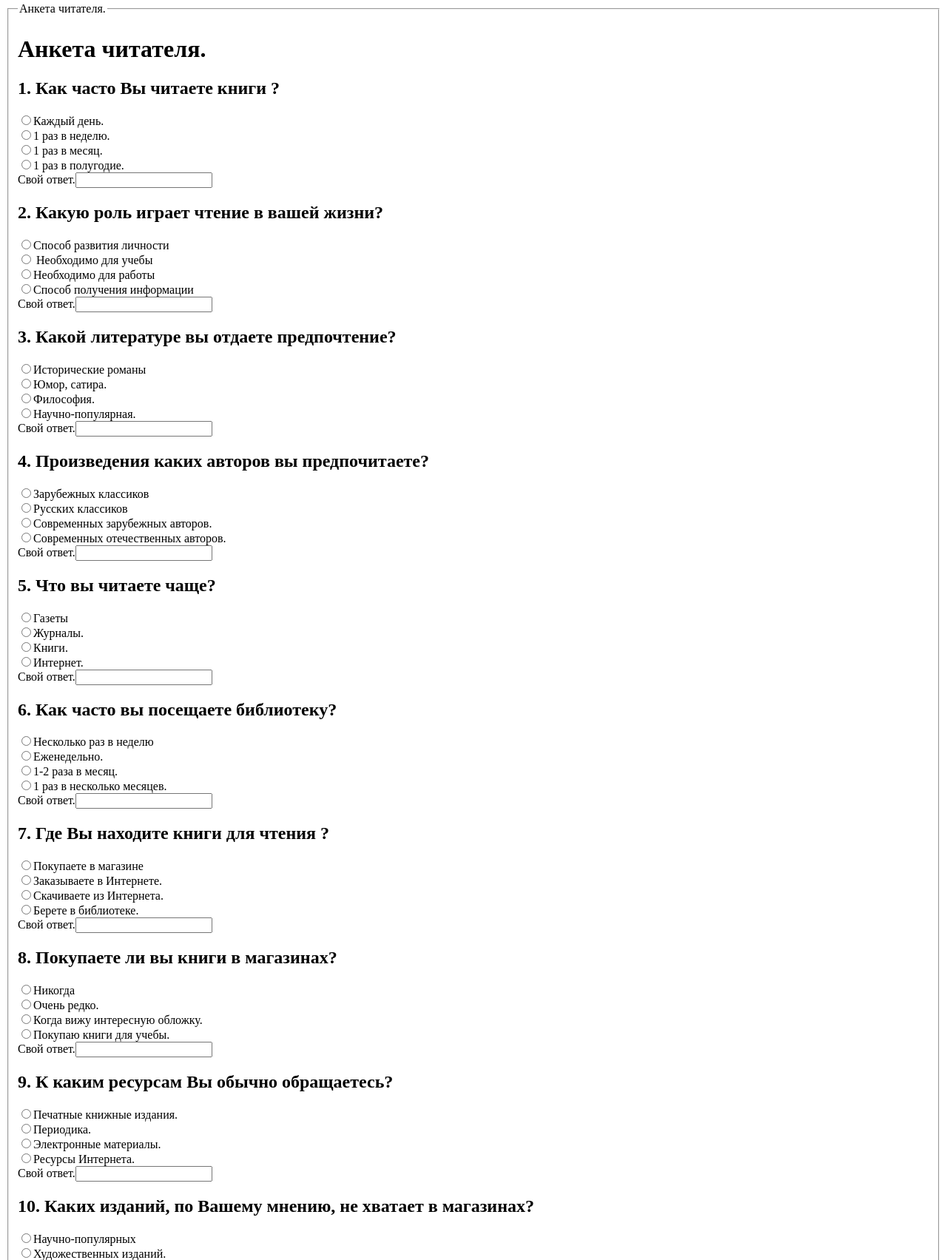
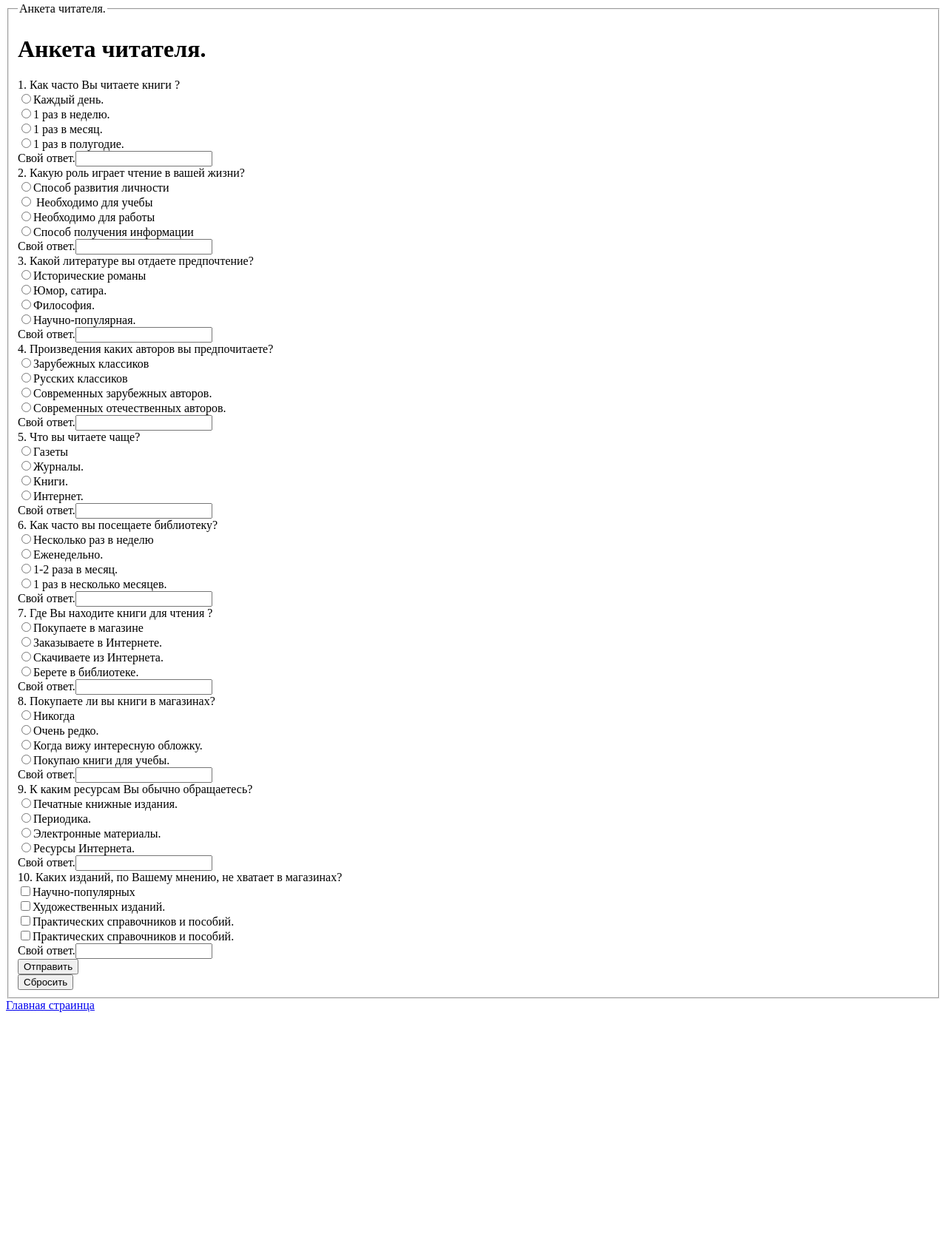
Before and after one commit to VladimirMakarof/itmo-curse, a plain HTML site: page forms/anketa.html in a window 1280 px wide. Shown: the part 5-1708 px from the top of the page at 74% size. After the commit the page ends 1381 px from the top, so only its background shows below. Drawn offline with Linux system fonts and the light colour scheme.

Commit message:
lesson_2.4

```diff
--- a/forms/anketa.html
+++ b/forms/anketa.html
@@ -12,189 +12,161 @@
 			<legend>Анкета читателя.</legend>
 			<h1>Анкета читателя.</h1>
 			<div>
-					<div><h2>1. Как часто Вы читаете книги ?</h2>
-					<label>
-						<input type="radio" name="1" value="Каждый день">Каждый день.
-						<div></div>
-					</label>
-					<label>
-						<input type="radio" name="1" value="1 раз в неделю">1 раз в неделю.<div></div>
-					</label>
-					<label>
-						<input type="radio" name="1" value="1 раз в месяц">1 раз в месяц.<div></div>
-					</label>
-					<label>
-						<input type="radio" name="1" value="1 раз в полугодие">1 раз в полугодие.<div></div>
-					</label>
-					<label>
-						Свой ответ.<input type="text" name="1" value=""><div></div>
-					</label>
+<!-- q-1 -->	<label for="anketa-1">1. Как часто Вы читаете книги ?</label>
+				<div>
+					<input id="anketa-1" type="radio" name="anketa-1" value="Каждый день">Каждый день.
 				</div>
-					<div><h2>2. Какую роль играет чтение в вашей жизни?</h2>
-					<label>
-						<input type="radio" name="2" value="Способ развития личности">Способ развития личности
-						<div></div>
-					</label>
-					<label>
-						<input type="radio" name="2" value=" Необходимо для учебы"> Необходимо для учебы<div></div>
-					</label>
-					<label>
-						<input type="radio" name="2" value="Необходимо для работы">Необходимо для работы<div></div>
-					</label>
-					<label>
-						<input type="radio" name="2" value="Способ получения информации">Способ получения информации<div></div>
-					</label>
-					<label>
-						Свой ответ.<input type="text" name="2" value=""><div></div>
-					</label>
+				<div>
+					<input id="anketa-1" type="radio" name="anketa-1" value="1 раз в неделю">1 раз в неделю.
 				</div>
-					<div><h2>3. Какой литературе вы отдаете предпочтение?</h2>
-					<label>
-						<input type="radio" name="3" value="Исторические романы">Исторические романы
-						<div></div>
-					</label>
-					<label>
-						<input type="radio" name="3" value="Юмор, сатира">Юмор, сатира.<div></div>
-					</label>
-					<label>
-						<input type="radio" name="3" value="Философия">Философия.<div></div>
-					</label>
-					<label>
-						<input type="radio" name="3" value="Научно-популярная">Научно-популярная.<div></div>
-					</label>
-					<label>
-						Свой ответ.<input type="text" name="3" value=""><div></div>
-					</label>
+				<div>
+					<input id="anketa-1" type="radio" name="anketa-1" value="1 раз в месяц">1 раз в месяц.
 				</div>
-					<div><h2>4. Произведения каких авторов вы предпочитаете?</h2>
-					<label>
-						<input type="radio" name="4" value="Зарубежных классиков">Зарубежных классиков
-						<div></div>
-					</label>
-					<label>
-						<input type="radio" name="4" value="Русских классиков">Русских классиков<div></div>
-					</label>
-					<label>
-						<input type="radio" name="4" value="Современных зарубежных авторов">Современных зарубежных авторов.<div></div>
-					</label>
-					<label>
-						<input type="radio" name="4" value="Современных отечественных авторов">Современных отечественных авторов.<div></div>
-					</label>
-					<label>
-						Свой ответ.<input type="text" name="4" value=""><div></div>
-					</label>
+				<div>
+					<input id="anketa-1" type="radio" name="anketa-1" value="1 раз в полугодие">1 раз в полугодие.
 				</div>
-					<div><h2>5. Что вы читаете чаще?</h2>
-					<label>
-						<input type="radio" name="5" value="Газеты">Газеты
-						<div></div>
-					</label>
-					<label>
-						<input type="radio" name="5" value="Журналы">Журналы.<div></div>
-					</label>
-					<label>
-						<input type="radio" name="5" value="Книги">Книги.<div></div>
-					</label>
-					<label>
-						<input type="radio" name="5" value="Интернет">Интернет.<div></div>
-					</label>
-					<label>
-						Свой ответ.<input type="text" name="5" value=""><div></div>
-					</label>
+				<div>Свой ответ.<input id="anketa-1" type="text" name="anketa-1"></div>
+
+<!-- q-2 -->	<label for="anketa-2">2. Какую роль играет чтение в вашей жизни?</label>
+				<div>
+					<input id="anketa-2" type="radio" name="anketa-2" value="Способ развития личности">Способ развития личности
 				</div>
-					<div><h2>6. Как часто вы посещаете библиотеку?</h2>
-					<label>
-						<input type="radio" name="6" value="Несколько раз в неделю">Несколько раз в неделю
-						<div></div>
-					</label>
-					<label>
-						<input type="radio" name="6" value="Еженедельно">Еженедельно.<div></div>
-					</label>
-					<label>
-						<input type="radio" name="6" value="1-2 раза в месяц">1-2 раза в месяц.<div></div>
-					</label>
-					<label>
-						<input type="radio" name="6" value="1 раз в несколько месяцев">1 раз в несколько месяцев.<div></div>
-					</label>
-					<label>
-						Свой ответ.<input type="text" name="6" value=""><div></div>
-					</label>
+				<div>
+					<input id="anketa-2" type="radio" name="anketa-2" value=" Необходимо для учебы"> Необходимо для учебы
 				</div>
-					<div><h2>7. Где Вы находите книги для чтения ?</h2>
-					<label>
-						<input type="radio" name="7" value="Покупаете в магазине">Покупаете в магазине
-						<div></div>
-					</label>
-					<label>
-						<input type="radio" name="7" value="Заказываете в Интернете">Заказываете в Интернете.<div></div>
-					</label>
-					<label>
-						<input type="radio" name="7" value="Скачиваете из Интернета">Скачиваете из Интернета.<div></div>
-					</label>
-					<label>
-						<input type="radio" name="7" value="Берете в библиотеке">Берете в библиотеке.<div></div>
-					</label>
-					<label>
-						Свой ответ.<input type="text" name="7" value=""><div></div>
-					</label>
+				<div>
+					<input id="anketa-2" type="radio" name="anketa-2" value="Необходимо для работы">Необходимо для работы
 				</div>
-					<div><h2>8. Покупаете ли вы книги в магазинах?</h2>
-					<label>
-						<input type="radio" name="8" value="Никогда">Никогда
-						<div></div>
-					</label>
-					<label>
-						<input type="radio" name="8" value="Очень редко">Очень редко.<div></div>
-					</label>
-					<label>
-						<input type="radio" name="8" value="Когда вижу интересную обложку">Когда вижу интересную обложку.<div></div>
-					</label>
-					<label>
-						<input type="radio" name="8" value="Покупаю книги для учебы">Покупаю книги для учебы.<div></div>
-					</label>
-					<label>
-						Свой ответ.<input type="text" name="8" value=""><div></div>
-					</label>
+				<div>
+					<input id="anketa-2" type="radio" name="anketa-2" value="Способ получения информации">Способ получения информации
 				</div>
-					<div><h2>9. К каким ресурсам Вы обычно обращаетесь?</h2>
-					<label>
-						<input type="radio" name="9" value="Печатные книжные издания">Печатные книжные издания.
-						<div></div>
-					</label>
-					<label>
-						<input type="radio" name="9" value="Периодика">Периодика.<div></div>
-					</label>
-					<label>
-						<input type="radio" name="9" value="Электронные материалы">Электронные материалы.<div></div>
-					</label>
-					<label>
-						<input type="radio" name="9" value="Ресурсы Интернета">Ресурсы Интернета.<div></div>
-					</label>
-					<label>
-						Свой ответ.<input type="text" name="9" value=""><div></div>
-					</label>
+				<div>Свой ответ.<input id="anketa-2" type="text" name="anketa-2"></div>
+
+
+<!-- q-3 -->	<label for="anketa-3">3. Какой литературе вы отдаете предпочтение?</label>
+				<div>
+					<input id="anketa-3" type="radio" name="anketa-3" value="Исторические романы">Исторические романы
 				</div>
-					<div><h2>10. Каких изданий, по Вашему мнению, не хватает в магазинах?</h2>
-					<label>
-						<input type="radio" name="10" value="Научно-популярных">Научно-популярных
-						<div></div>
-					</label>
-					<label>
-						<input type="radio" name="10" value="Художественных изданий">Художественных изданий.<div></div>
-					</label>
-					<label>
-						<input type="radio" name="10" value="Практических справочников и пособий">Практических справочников и пособий.<div></div>
-					</label>
-					<label>
-						<input type="radio" name="10" value="Практических справочников и пособий">Практических справочников и пособий.<div></div>
-					</label>
-					<label>
-						Свой ответ.<input type="text" name="1" value=""><div></div>
-					</label>
+				<div>
+					<input id="anketa-3" type="radio" name="anketa-3" value="Юмор, сатира">Юмор, сатира.
 				</div>
+				<div>
+					<input id="anketa-3" type="radio" name="anketa-3" value="Философия">Философия.
+				</div>
+				<div>
+					<input id="anketa-3" type="radio" name="anketa-3" value="Научно-популярная">Научно-популярная.
+				</div>
+				<div>Свой ответ.<input id="anketa-3" type="text" name="anketa-3"></div>
 
+<!-- q-4 -->	<label for="anketa-4">4. Произведения каких авторов вы предпочитаете?</label>
+				<div>
+					<input id="anketa-4" type="radio" name="anketa-4" value="Зарубежных классиков">Зарубежных классиков
 				</div>
-				<div><input type="submit" value="Отправить" /></div>
+				<div>
+					<input id="anketa-4" type="radio" name="anketa-4" value="Русских классиков">Русских классиков
+				</div>
+				<div>
+					<input id="anketa-4" type="radio" name="anketa-4" value="Современных зарубежных авторов">Современных зарубежных авторов.
+				</div>
+				<div>
+					<input id="anketa-4" type="radio" name="anketa-4" value="Современных отечественных авторов">Современных отечественных авторов.
+				</div>
+				<div>Свой ответ.<input id="anketa-4" type="text" name="anketa-4" ></div>
+
+
+<!-- q-5  -->  	<label for="anketa-5">5. Что вы читаете чаще?</label>
+				<div>
+					<input id="anketa-5" type="radio" name="anketa-5" value="Газеты">Газеты
+				</div>
+				<div>
+					<input id="anketa-5" type="radio" name="anketa-5" value="Журналы">Журналы.
+				</div>
+				<div>
+					<input id="anketa-5" type="radio" name="anketa-5" value="Книги">Книги.
+				</div>
+				<div>
+					<input id="anketa-5" type="radio" name="anketa-5" value="Интернет">Интернет.
+				</div>
+				<div>Свой ответ.<input id="anketa-5" type="text" name="anketa-5"></div>
+
+<!-- q-6  -->	<label for="anketa-6">6. Как часто вы посещаете библиотеку?</label>
+				<div>
+					<input id="anketa-6" type="radio" name="anketa-6" value="Несколько раз в неделю">Несколько раз в неделю
+				</div>
+				<div>
+					<input id="anketa-6" type="radio" name="anketa-6" value="Еженедельно">Еженедельно.
+				</div>
+				<div>
+					<input id="anketa-6" type="radio" name="anketa-6" value="1-2 раза в месяц">1-2 раза в месяц.
+				</div>
+				<div>
+					<input id="anketa-6" type="radio" name="anketa-6" value="1 раз в несколько месяцев">1 раз в несколько месяцев.
+				</div>
+				<div>Свой ответ.<input id="anketa-6" type="text" name="anketa-6"></div>
+
+<!-- q-7  --> 	<label for="anketa-7">7. Где Вы находите книги для чтения ?</label>
+				<div>
+					<input id="anketa-7" type="radio" name="anketa-7" value="Покупаете в магазине">Покупаете в магазине
+				</div>
+				<div>
+					<input id="anketa-7" type="radio" name="anketa-7" value="Заказываете в Интернете">Заказываете в Интернете.
+				</div>
+				<div>
+					<input id="anketa-7" type="radio" name="anketa-7" value="Скачиваете из Интернета">Скачиваете из Интернета.
+				</div>
+				<div>
+					<input id="anketa-7" type="radio" name="anketa-7" value="Берете в библиотеке">Берете в библиотеке.
+				</div>
+				<div>Свой ответ.<input id="anketa-7" type="text" name="anketa-7" ></div>
+
+<!-- q-7  -->	<label for="anketa-8">8. Покупаете ли вы книги в магазинах?</label>
+				<div>
+					<input id="anketa-8" type="radio" name="anketa-8" value="Никогда">Никогда
+				</div>
+				<div>
+					<input id="anketa-8" type="radio" name="anketa-8" value="Очень редко">Очень редко.
+				</div>
+				<div>
+					<input id="anketa-8" type="radio" name="anketa-8" value="Когда вижу интересную обложку">Когда вижу интересную обложку.
+				</div>
+				<div>
+					<input id="anketa-8" type="radio" name="anketa-8" value="Покупаю книги для учебы">Покупаю книги для учебы.
+				</div>
+				<div>Свой ответ.<input type="text" name="anketa-8" ></div>
+
+<!-- q-9  -->	<label for="anketa-9">9. К каким ресурсам Вы обычно обращаетесь?</label>
+				<div>
+					<input id="anketa-9" type="radio" name="anketa-9" value="Печатные книжные издания">Печатные книжные издания.
+				</div>
+				<div>
+					<input id="anketa-9" type="radio" name="anketa-9" value="Периодика">Периодика.
+				</div>
+				<div>
+					<input id="anketa-9" type="radio" name="anketa-9" value="Электронные материалы">Электронные материалы.
+				</div>
+				<div>
+					<input id="anketa-9" type="radio" name="anketa-9" value="Ресурсы Интернета">Ресурсы Интернета.
+				</div>
+				<div>Свой ответ.<input id="anketa-9" type="text" name="anketa-9" ></div>
+
+<!-- q-10 --> 	<label for="anketa-10">10. Каких изданий, по Вашему мнению, не хватает в магазинах?</label>
+				<div>
+					<input id="anketa-10" type="checkbox" name="anketa-10[]" value="Научно-популярных">Научно-популярных
+				</div>
+				<div>
+					<input id="anketa-10" type="checkbox" name="anketa-10[]" value="Художественных изданий">Художественных изданий.
+				</div>
+				<div>
+					<input id="anketa-10" type="checkbox" name="anketa-10[]" value="Практических справочников и пособий">Практических справочников и пособий.
+				</div>
+				<div>
+					<input id="anketa-10" type="checkbox" name="anketa-10[]" value="Практических справочников и пособий">Практических справочников и пособий.
+				</div>
+				<div>Свой ответ.<input id="anketa-10" type="text" name="10"></div>
+			</div>
+			<div>
+				<input type="submit" value="Отправить"/>
+			</div>
 				<input type="reset" value="Сбросить"/>
 		</fieldset>
 	</form>
```
Also changed, not shown: forms/by_mail.html (+53 -39 lines), forms/login.html (+8 -6 lines), forms/reg.html (+10 -17 lines), forms/review.html (+44 -26 lines), index.html (+1 -1 lines). Lines whose indentation alone changed are shown as unchanged.
